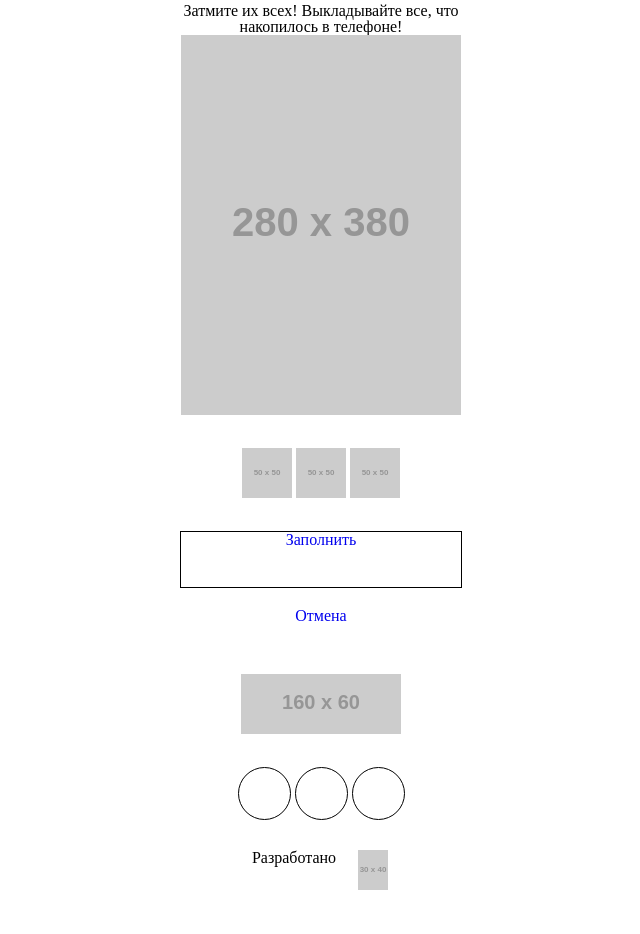
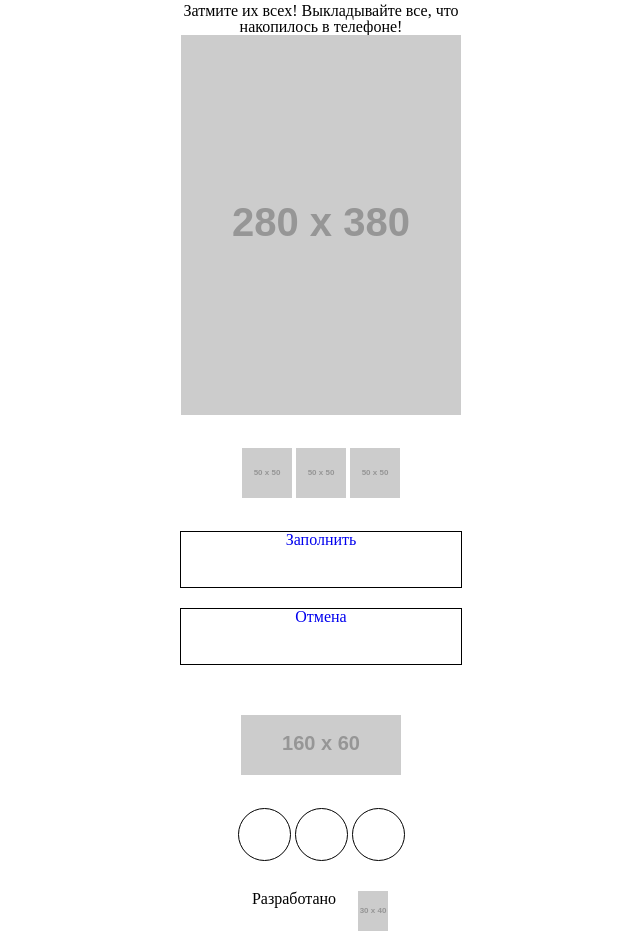
Before and after one commit to InnaIgorevna/74146-pink, a website: page photo.html in a window 1280 px wide. Shown: the part 2092-3026 px from the top of the page, without its empty margins (319-959 px from the left). Before the commit the page ends 2985 px from the top, so only its background shows below. Drawn offline with nearby package versions, Linux system fonts and the light colour scheme; files that its build step writes are made by us from their sources; placeholder pictures from the web are drawn by us.

Commit message:
Поменя класс в блоке photo-upload

```diff
--- a/less/blocks/photo-upload.less
+++ b/less/blocks/photo-upload.less
@@ -8,11 +8,13 @@
     .inline-block();
   }
 
-  &__send-link--round-link {
+  &__link {
     display: block;
     width: 280px;
     height: 55px;
     border: 1px solid #000000;
     margin: 20px auto;
   }
+
+
 }
--- a/photo.html
+++ b/photo.html
@@ -193,8 +193,8 @@
         </div>
 
         <div class="photo-upload__send">
-          <a class="photo-upload__send-link  photo-upload__send-link--round-link" href="#">Заполнить</a>
-          <a class="photo-upload__cancel-link  photo-upload__cancel-link--round-link" href="#">Отмена</a>
+          <a class="photo-upload__link  photo-upload__link--send" href="#">Заполнить</a>
+          <a class="photo-upload__link  photo-upload__link--canceled" href="#">Отмена</a>
         </div>
 
       </div>
```
